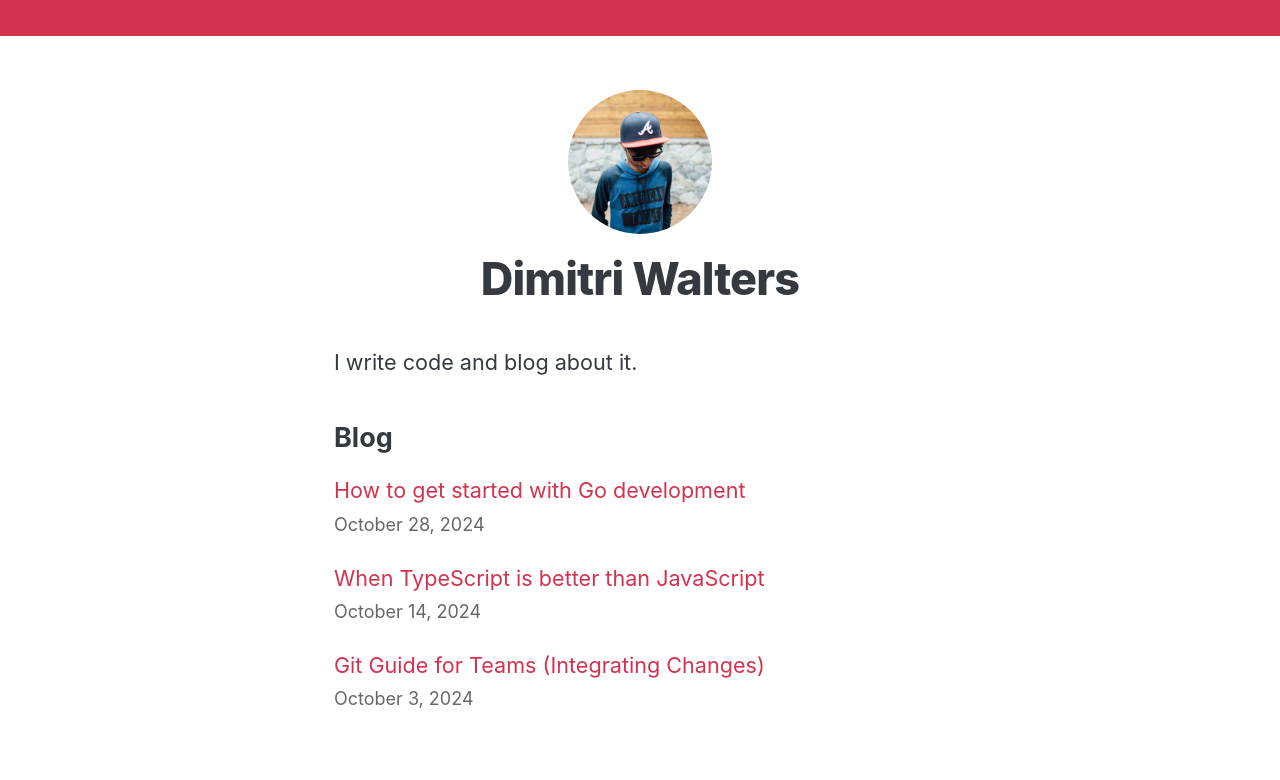
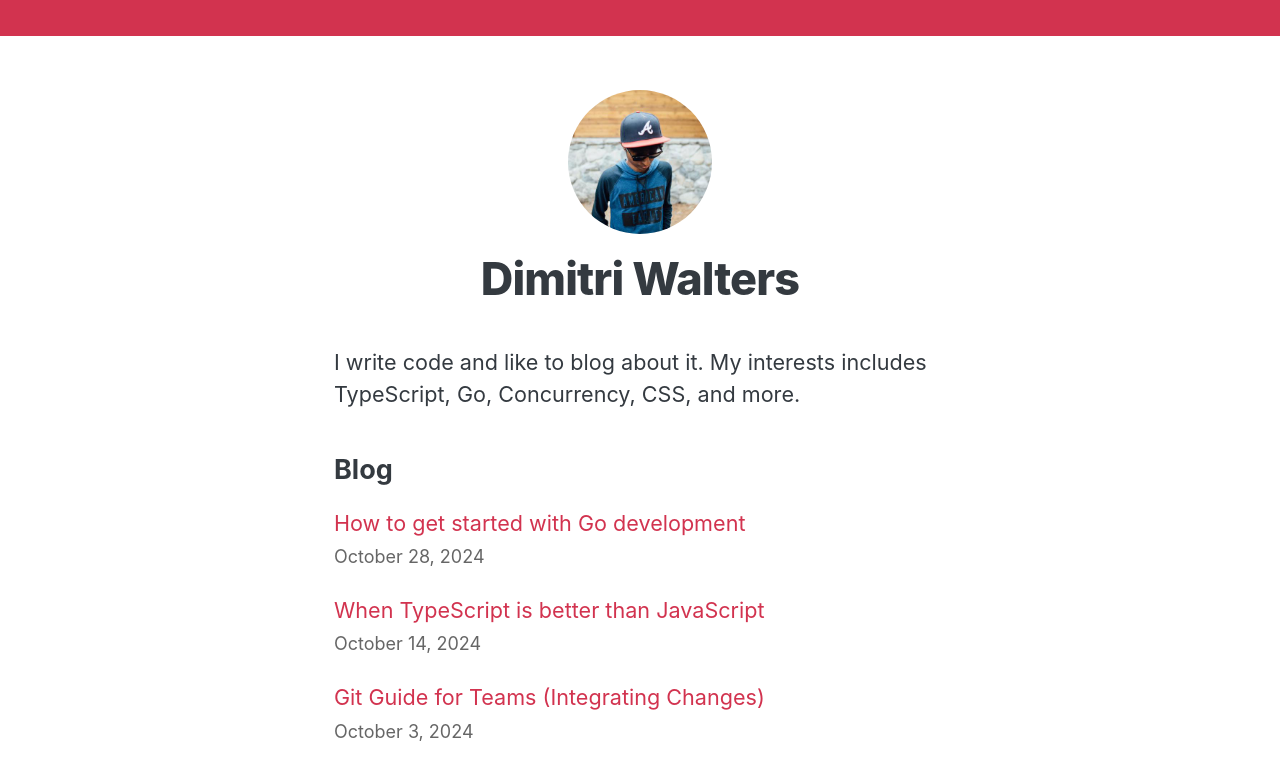
Before and after one commit to dimitriwalters/blog, a Next.js app: page /blog/ in a window 1280 px wide. Shown: the top 780 px of the page. Built offline with nearby package versions, Linux system fonts and the light colour scheme.

Commit message:
Modify blog header

```diff
--- a/pages/index.js
+++ b/pages/index.js
@@ -21,7 +21,7 @@ export default function Home({ allPostsData }) {
         <title>{siteTitle}</title>
       </Head>
       <section className={utilStyles.headingMd}>
-        <p>I write code and blog about it.</p>
+        <p>I write code and like to blog about it. My interests includes TypeScript, Go, Concurrency, CSS, and more.</p>
       </section>
       <section className={`${utilStyles.headingMd} ${utilStyles.padding1px}`}>
         <h2 className={utilStyles.headingLg}>Blog</h2>
```
